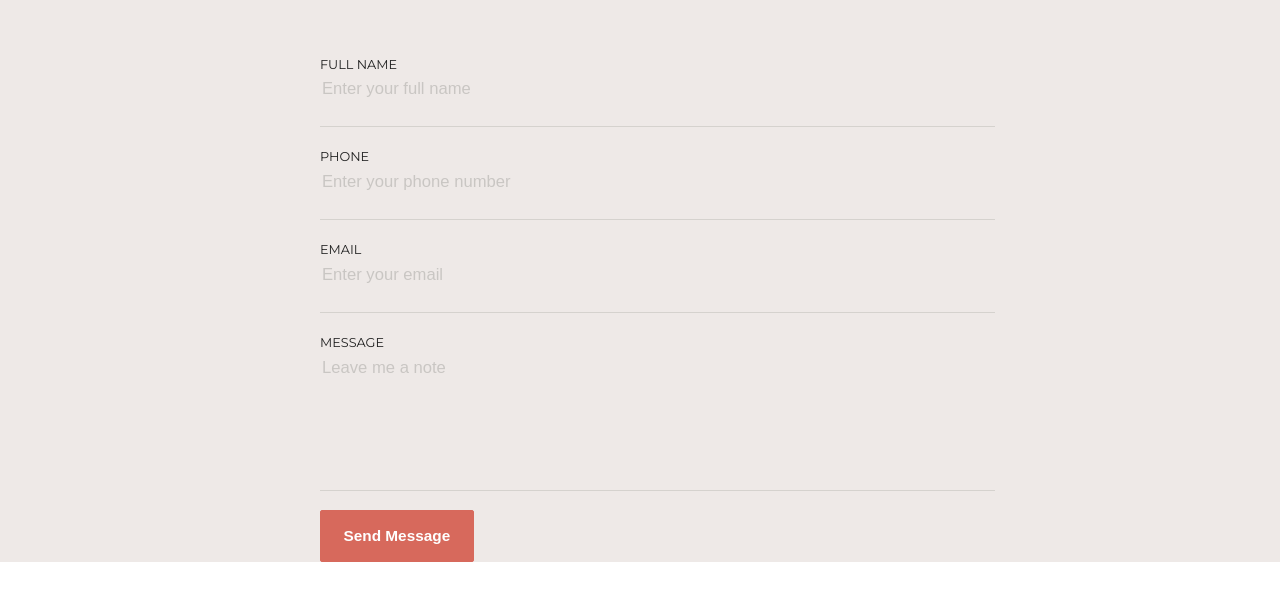
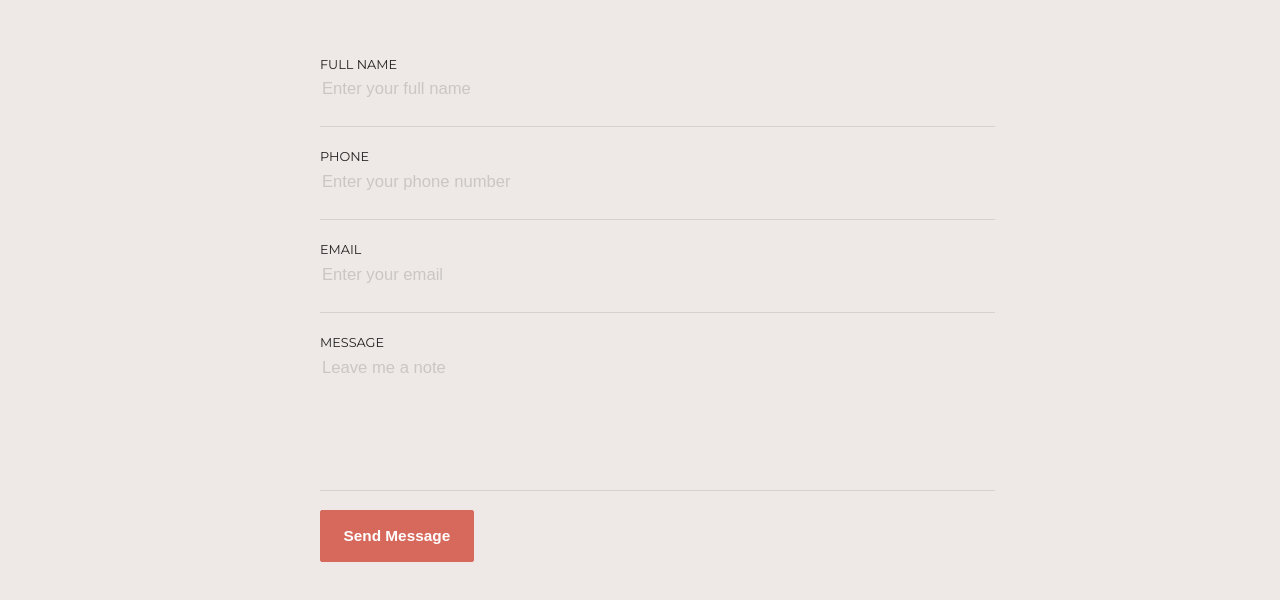
Before and after one commit to proiacm/C.P.Art-Studio, a React (Create React App) app: page / in a window 1280 px wide. Shown: the part 5028-5628 px from the top of the page. Before the commit the page ends 5590 px from the top, so only its background shows below. Built offline with nearby package versions, Linux system fonts and the light colour scheme.

Commit message:
Add padding to contact form

```diff
--- a/src/Contact/Contact.css
+++ b/src/Contact/Contact.css
@@ -3,6 +3,7 @@
   margin-left: 25%;
   justify-content: flex-start;
   text-align: left;
+  padding-bottom: 5%;
 }
 
 .form-label {
```
